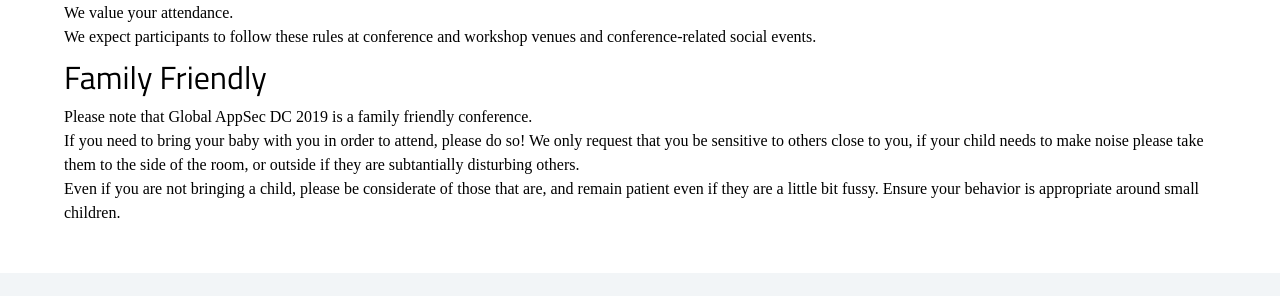
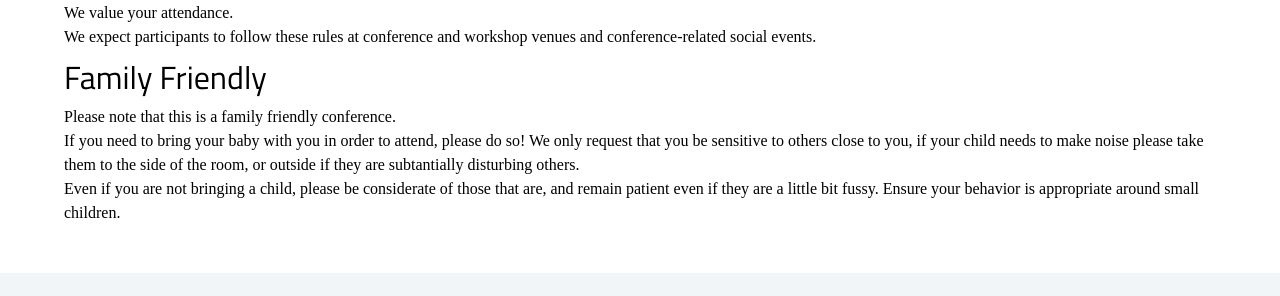
Before and after one commit to OWASP/template_event_site, a Jekyll site: the page built from about/code-of-conduct.md, in a window 1280 px wide. Shown: the part 962-1258 px from the top of the page. Built offline with Jekyll 4.4.1, drawn with Linux system fonts in a browser that asks for light colours; some web fonts are replaced.

Commit message:
more generic

```diff
--- a/_data/menus.yml
+++ b/_data/menus.yml
@@ -10,7 +10,7 @@
   items:
   - title: Code of Conduct
     url  : about/code-of-conduct
-  - title: Global AppSec
+  - title: [EVENT]
     url  : about/
   - title: Team
     url  : about/team
--- a/about/code-of-conduct.md
+++ b/about/code-of-conduct.md
@@ -29,7 +29,7 @@
 
 ## Family Friendly
 
-Please note that Global AppSec DC 2019 is a family friendly conference.
+Please note that this is a family friendly conference.
 If you need to bring your baby with you in order to attend, please do so! We only request that you be sensitive to others close to you, if your child needs to make noise please take them to the side of the room, or outside if they are subtantially disturbing others.
 Even if you are not bringing a child, please be considerate of those that are, and remain patient even if they are a little bit fussy.
 Ensure your behavior is appropriate around small children.
```
Also changed, not shown: about/diversity-statement.md (+1 -1 lines), program/call-for-trainings.md (+1 -1 lines).
